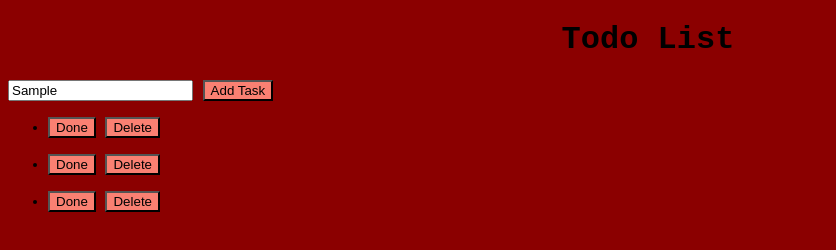
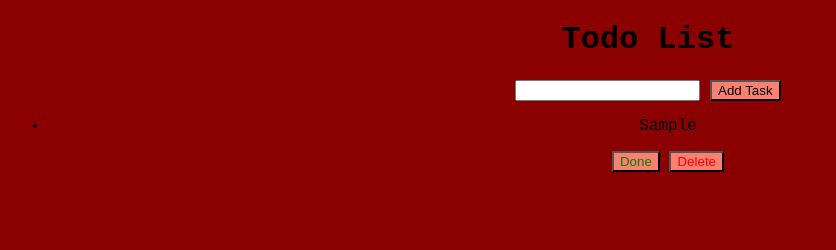
Before and after one commit to Eltorshito/todo_list, a plain HTML site: page index.html in a window 1280 px wide. Both pictures are taken after typing "Sample" into the empty fields and a click on the button "Add Task". Shown: the whole page, without its empty margins (0-836 px from the left). Drawn offline with Linux system fonts and the light colour scheme.

Commit message:
add deleteOrCompleteTask

```diff
--- a/index.html
+++ b/index.html
@@ -13,33 +13,10 @@
 
     <input id="task" type="text" maxlength="30" required>
 
-    <button id="task-list">Add Task</button>
+    <button id="add-task">Add Task</button>
 
     <ul id="task-list">
-        <li>
-            <p></p>
-            <div>
-                <button>Done</button>
-                <button>Delete</button>
-            </div>
 
-        </li>
-        <li>
-            <p></p>
-            <div>
-                <button>Done</button>
-                <button>Delete</button>
-            </div>
-
-        </li>
-        <li>
-            <p></p>
-            <div>
-                <button>Done</button>
-                <button>Delete</button>
-            </div>
-
-        </li>
 
 
     </ul>
--- a/script.js
+++ b/script.js
@@ -0,0 +1,37 @@
+const taskElement = document.getElementById('task');
+const addTaskButton = document.getElementById('add-task');
+const taskListElement = document.getElementById('task-list');
+
+function addTask () {
+
+    const taskValue = taskElement.value;
+    taskListElement.innerHTML += `</li>
+    <li>
+        <p>${taskValue}</p>
+        <div>
+            <button class="done">Done</button>
+            <button class ="delete">Delete</button>
+        </div>
+
+    </li>`;
+    taskElement.value = "";
+
+
+};
+
+addTaskButton.addEventListener('click', addTask);
+
+
+function deleteOrCompleteTask(event) {
+    const target = event.target;
+    const taskItem = target.closest('li');
+
+    if (target.classList.contains("done")) {
+      taskItem.classList.toggle("completed");
+      target.textContent = "Undo";
+    } else if (target.classList.contains("delete")) {
+      taskItem.remove();
+    }
+  };
+
+  taskListElement.addEventListener('click', deleteOrCompleteTask);
--- a/style.css
+++ b/style.css
@@ -2,18 +2,17 @@ body{
     font-family: 'Courier New', Courier, monospace;
     background-color: darkred;
     width: 100%;
+    text-align: center;
 
 }
+
+
 
 .todo-container{
     text-align: center;
 }
 
-input{
-    display: flexbox;
 
-
-}
 button{
     background-color: salmon;
     border-color: black;
@@ -21,10 +20,21 @@ button{
 
 }
 
-ul{
+.completed{
+    color: rgb(109, 106, 106);
+    text-decoration: line-through;
+}
+
+.done{
+    color: green;
 
 }
 
-li{
+.undo{
 
+    color: blue
 }
+
+.delete{
+    color: red;
+}
```
